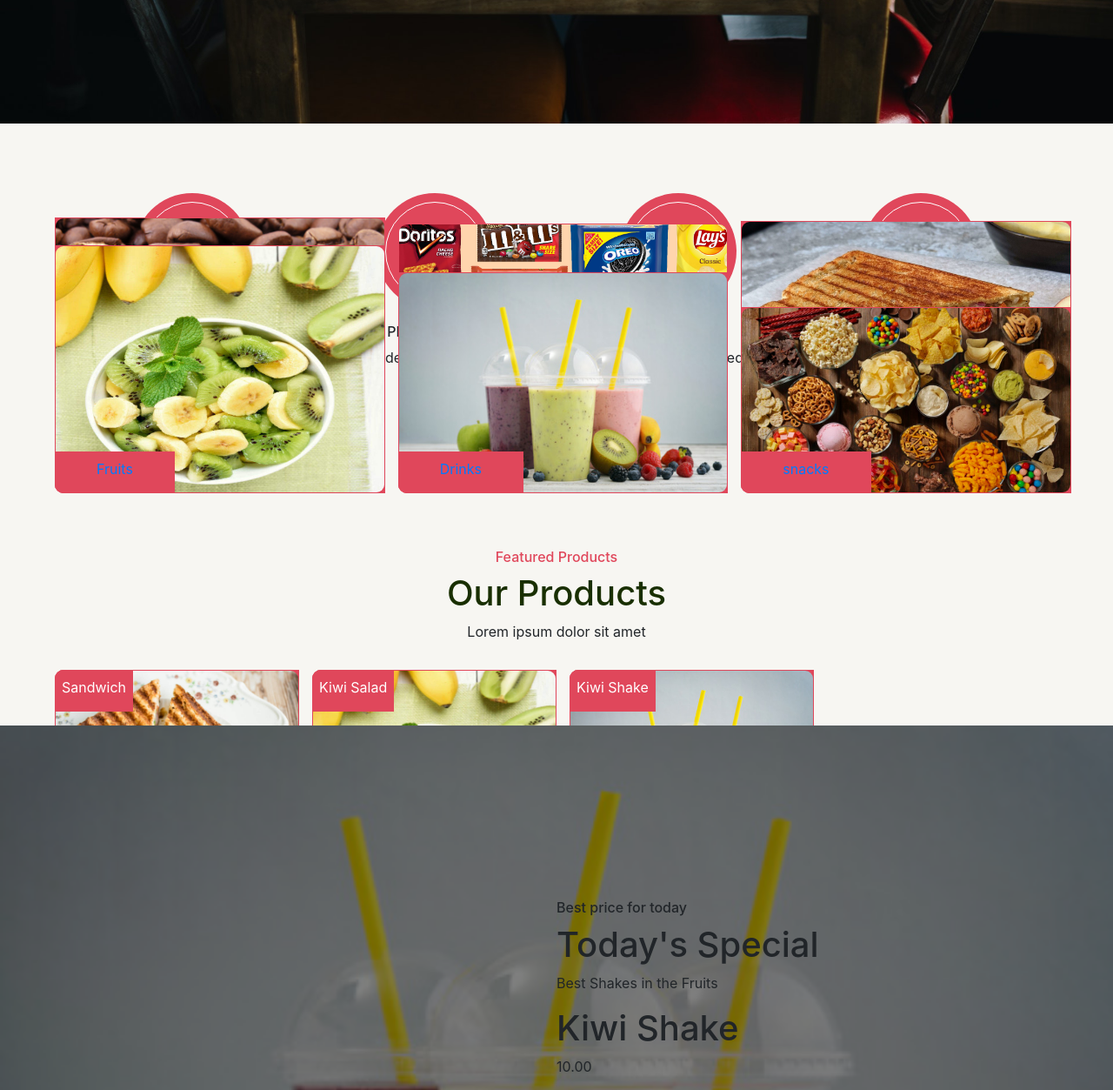
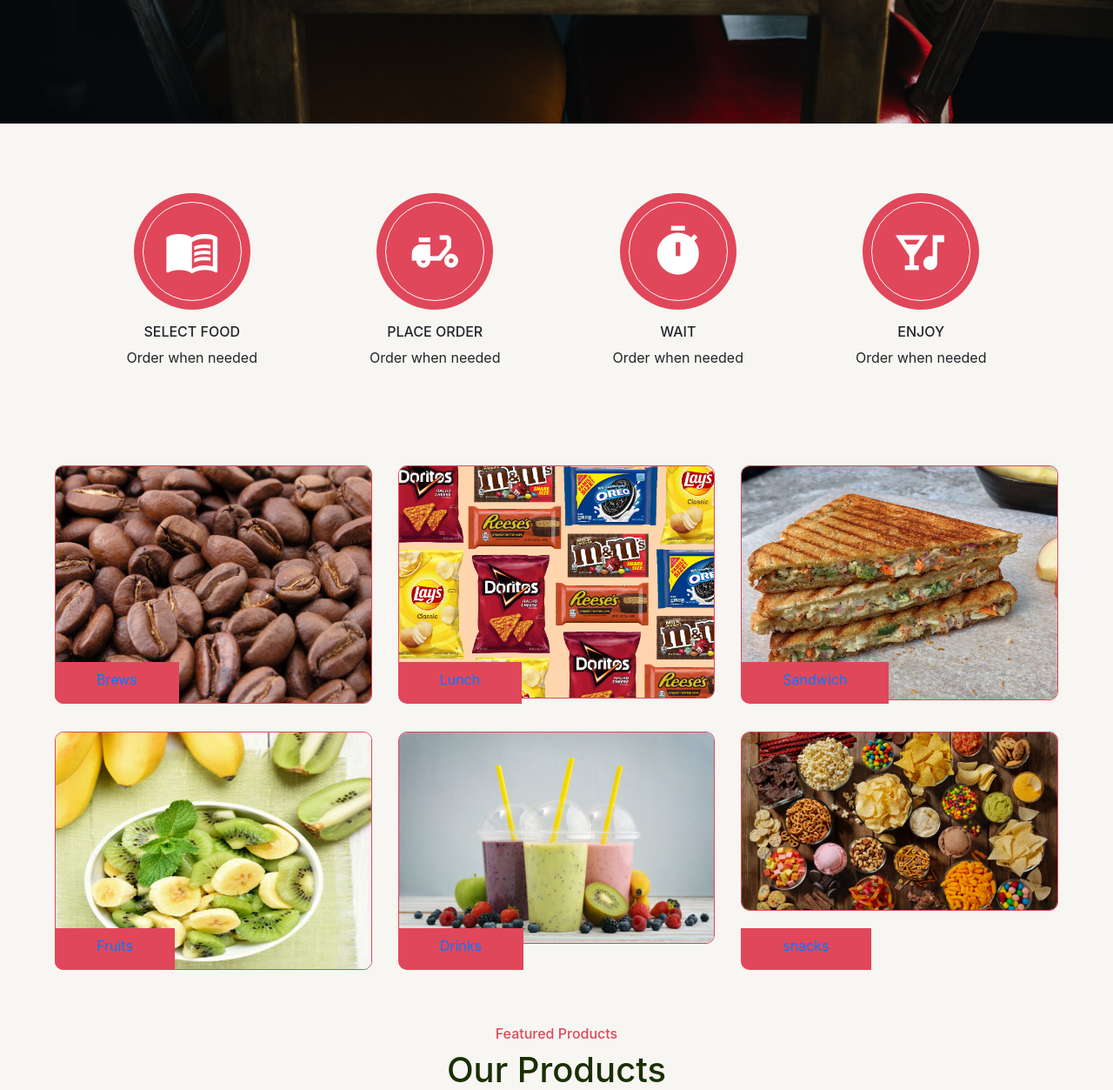
Before and after one commit to suyash143/pantry, a Django app: page / in a window 1280 px wide. Shown: the part 730-1983 px from the top of the page at 87% size. Run offline with Django 3.2, Linux system fonts and the light colour scheme; data comes from the database, SQL or seed files in the repository; some libraries are stand-ins or nearby versions.

Commit message:
Update index.html

```diff
--- a/dashboard/templates/index.html
+++ b/dashboard/templates/index.html
@@ -68,13 +68,11 @@
     <div class="container-fluid">
       <div class="row">
           {% for item in category %}
-        <div class="col-md-4 cat1 my-3" style="display: flex;width: 100%;">
-          <div style="flex: 1;">
+        <div class="col-md-4 cat1 my-3">
               <img src="{{ item.image.url }}" alt="cart1" class="img-fluid">
               <div class="text-center px-5 pt-2">
                 <p><a href="{%url 'products' name=item.name%}">{{ item.name }}</a></p>
               </div>
-          </div>
         </div>
           {% endfor  %}
 
@@ -101,13 +99,11 @@
       </div>
       <div class="row">
           {% for item in product %}
-        <div class="col-md-3 my-3 food1" style="display: flex;width: 100%;">
-          <div style="flex: 1;">
+        <div class="col-md-3 my-3 food1">
             <img src="{{ item.image.url }}" alt="food1" class="img-fluid">
             <div class="text-center px-2 pt-2">
               <p>{{ item.name }}</p>
             </div>
-          </div>
         </div>
           {% endfor %}
 
```
